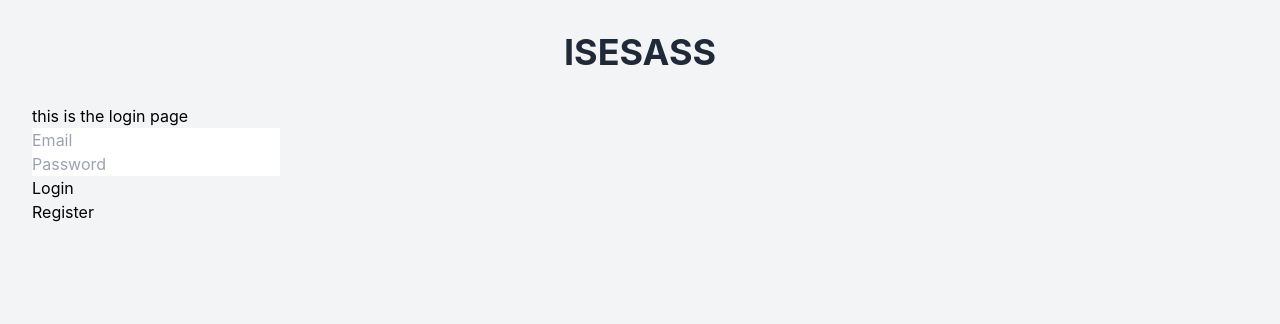
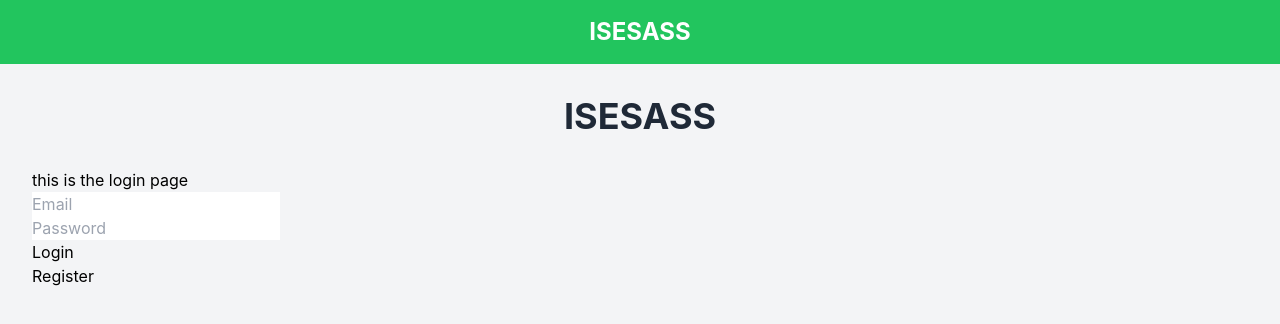
Before and after one commit to CiaranLy/ISESASS-Frontend, a React (Create React App) app: page / in a window 1280 px wide. Shown: the top 324 px of the page. Built offline with nearby package versions, Linux system fonts and the light colour scheme; no server answers; the HTML template or start-up script is replaced by a standard one.

Commit message:
Top banner

```diff
--- a/src/App.tsx
+++ b/src/App.tsx
@@ -1,15 +1,16 @@
 import React, { useState } from 'react';
 import { User } from './Types/User';
 import LoginPage from './pages/loginPage';
+import BannerComponent from './components/bannerComponent';
 
 function App() {
   const [user, setUser] = useState<User | null>(null);
   const [isLoggedIn, setIsLoggedIn] = useState<boolean>(false);
   return (
     <div className="min-h-screen bg-gray-100">
+      <BannerComponent user={user} />
     {isLoggedIn ? (
       <div className="container mx-auto p-8">
-        <h1 className="text-3xl font-bold text-blue-600">Welcome, {user?.name}</h1>
       </div>
     ) : (
       <div className="container mx-auto p-8">
--- /dev/null
+++ b/src/components/bannerComponent.tsx
@@ -0,0 +1,22 @@
+import { User } from "../Types/User";
+
+export interface BannerComponentProps {
+    user: User | null;
+}
+export default function BannerComponent({
+    user,
+}: BannerComponentProps) {
+    return (
+        <>
+        <div className="bg-green-500 p-4 flex items-center">
+            <div className="flex-1"></div>
+            <h1 className="text-white text-2xl font-bold">ISESASS</h1>
+            <div className="flex-1 flex justify-end">
+                {user && (
+                    <h1 className="text-white text-xl font-bold">{user.name}</h1>
+                )}
+            </div>
+        </div>
+        </>
+    )
+}
```
